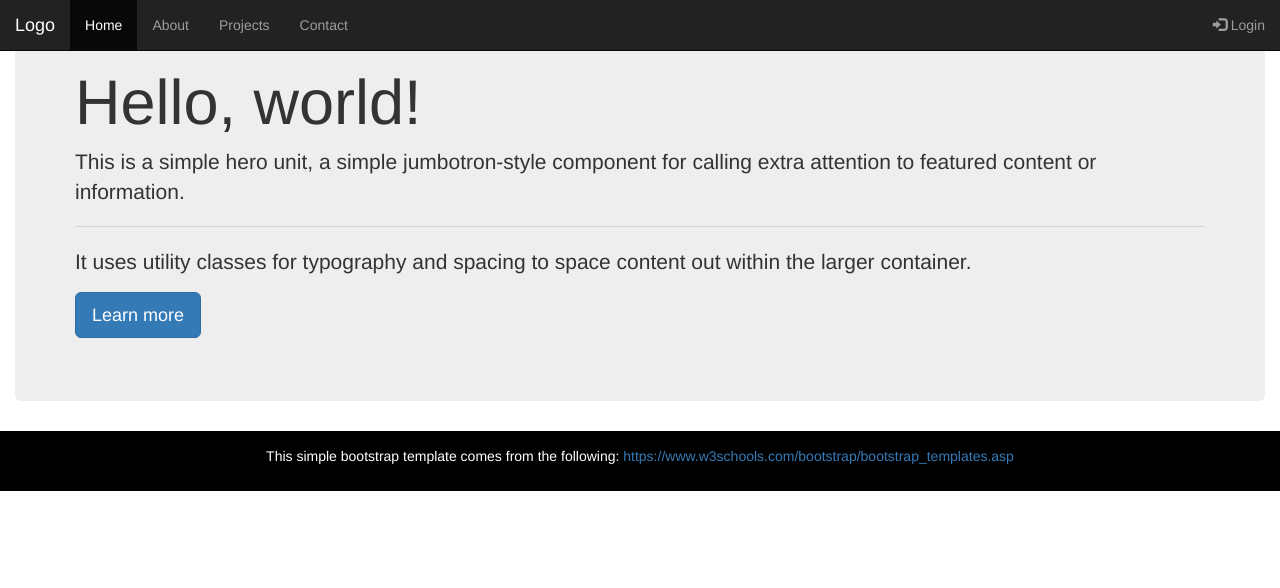
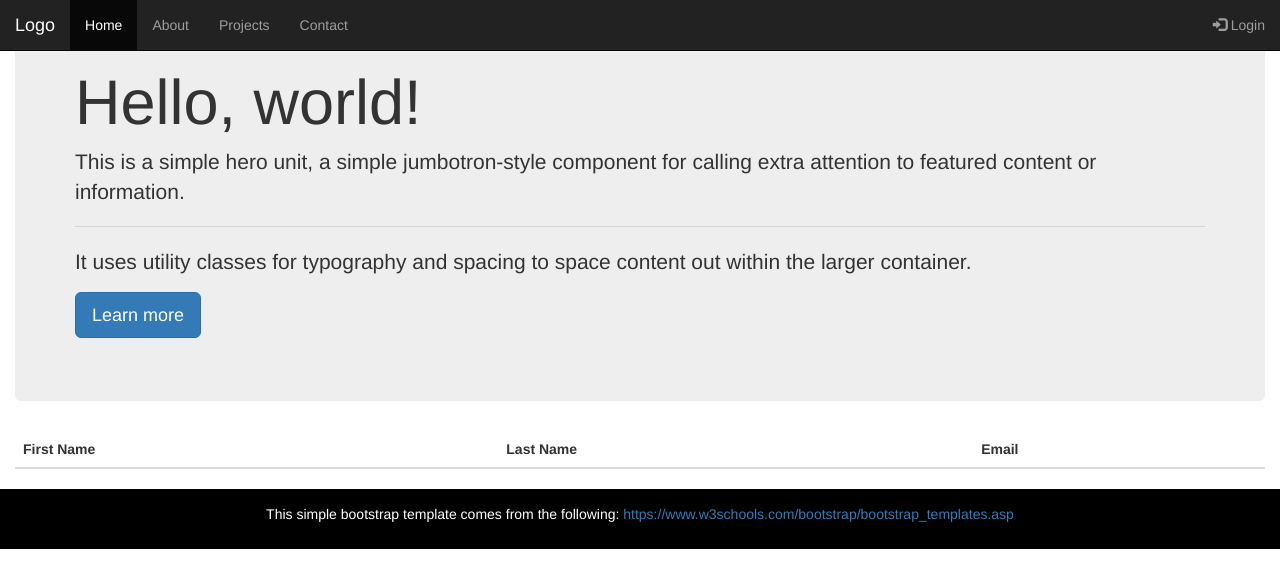
Before and after one commit to newmanix/express-3-test, a Node project: template views/users/index.ejs in a window 1280 px wide. Shown: the top 588 px of the page. Run offline with Node 20 templates, Linux system fonts and the light colour scheme; the template is opened without the code that fills it, so the values that code supplies are empty.

Commit message:
Update index.ejs

```diff
--- a/views/users/index.ejs
+++ b/views/users/index.ejs
@@ -8,14 +8,23 @@
             <a class="btn btn-primary btn-lg" href="#" role="button">Learn more</a>
           </p>
         </div>
- <% console.log(users) %>
-      <% users.forEach(function(user){ %>
-          <p>
-             <b>id:</b> <%= user.id %><br />
-             <b>first_name:</b> <%= user.first_name %><br />
-             <b>last_name:</b> <%= user.last_name %><br />
-             <b>email:</b> <%= user.email %><br />
-          </p>
-        <% }); %>
+          <table class="table table-hover table-striped">
+           <thead>
+             <tr>
+               <th scope="col">First Name</th>
+               <th scope="col">Last Name</th>
+               <th scope="col">Email</th>
+             </tr>
+           </thead>
+           <tbody>
+            <% users.forEach(function(user){ %>
+             <tr>
+               <td><%= user.first_name %></td>
+               <td><%= user.last_name %></td>
+               <td><%= user.email %></td>
+             </tr>
+             <% }); %>
+           </tbody>
+         </table>
 
       <%- include('../partials/footer') %>
```
